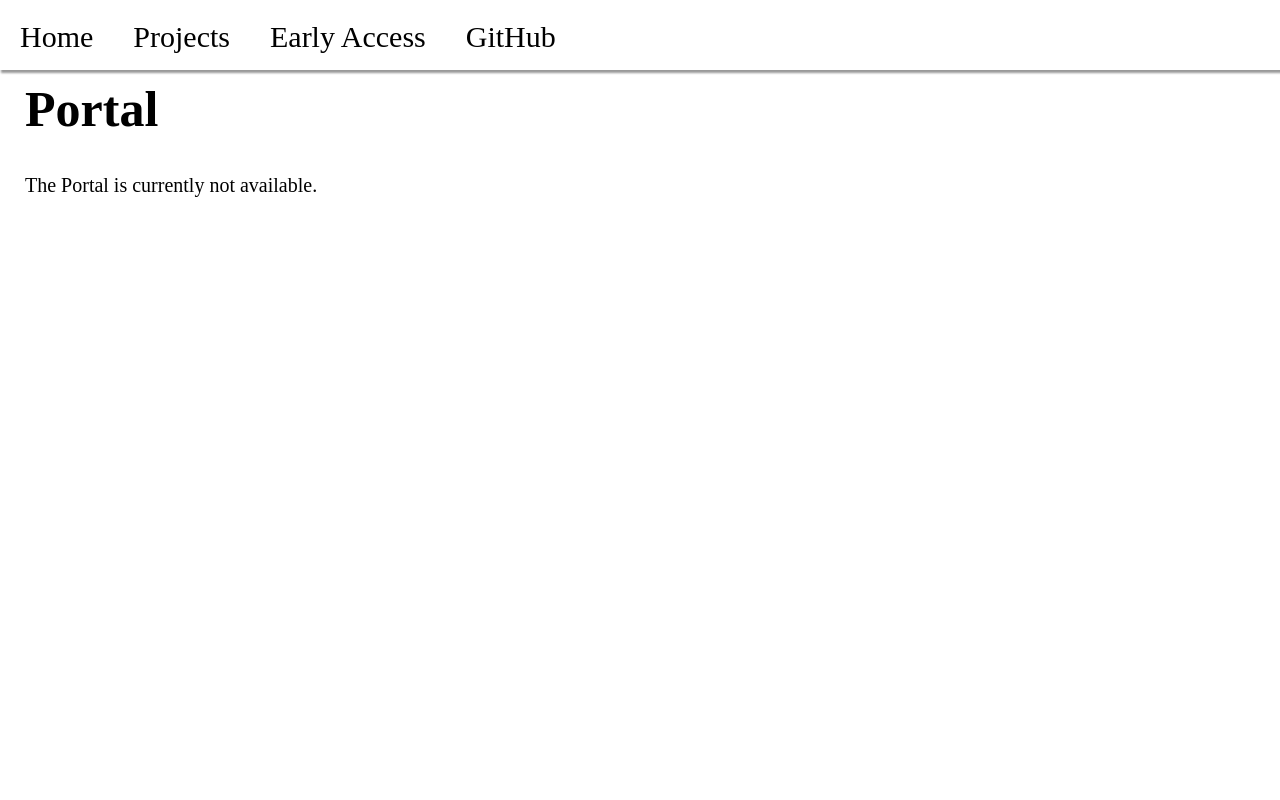
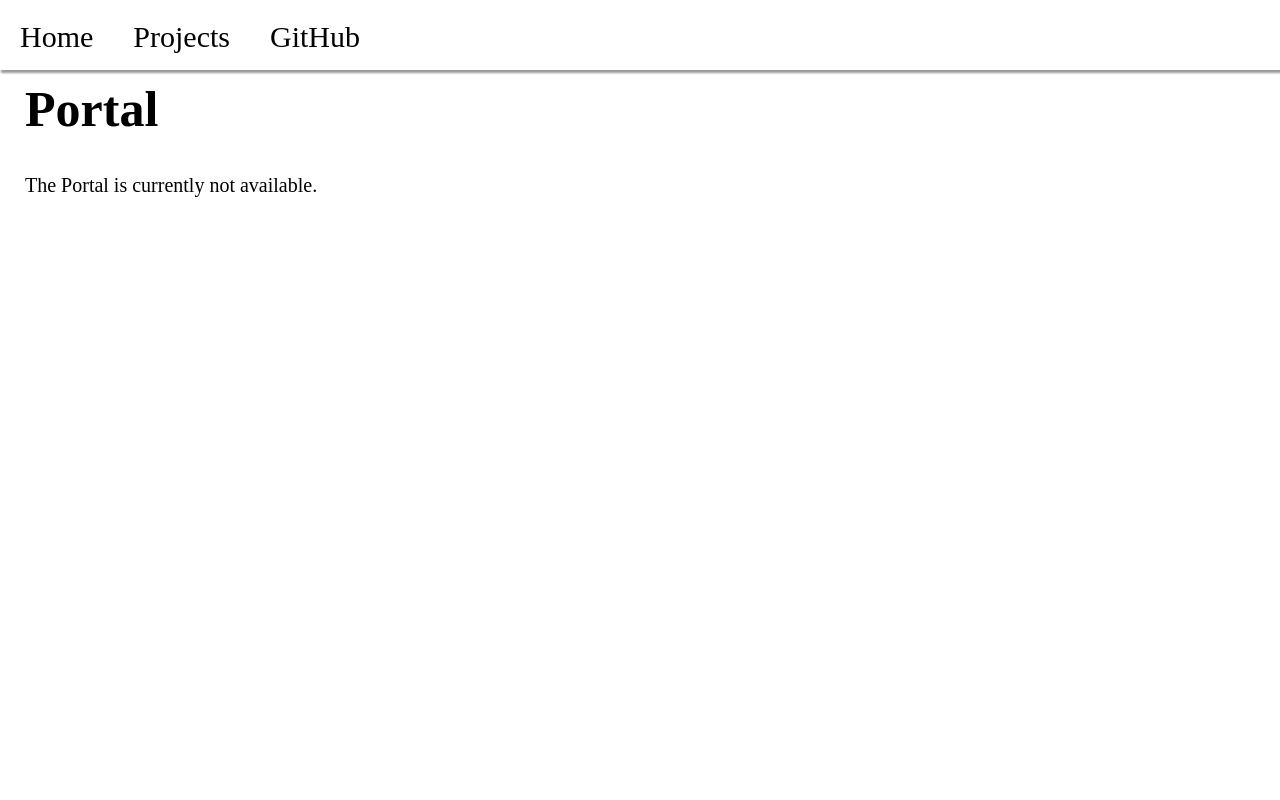
Before and after one commit to TheRockYT/www.therockyt.com, a Next.js app: page /portal in a window 1280 px wide. Shown: the top 800 px of the page. Built offline with nearby package versions, Linux system fonts and the light colour scheme.

Commit message:
Updated Nav

```diff
--- a/app/page.tsx
+++ b/app/page.tsx
@@ -23,7 +23,9 @@ export default function HomePage() {
           <Link href="/projects">Projects</Link>
         </h3>
         <h3>
-          <Link href="/early-access">Early Access</Link>
+          <Link href="/link/?to=https://www.spigotmc.org/members/620754/">
+            SpigotMC
+          </Link>
         </h3>
         <h3>
           <Link href="/link/?to=https://github.com/TheRockYT">GitHub</Link>
--- a/components/NavComponent.tsx
+++ b/components/NavComponent.tsx
@@ -19,7 +19,6 @@ export default function NavComponent() {
   const navigation = [
     ["Home", "/"],
     ["Projects", "/projects"],
-    ["Early Access", "/early-access"],
     ["GitHub", "/link?to=https://github.com/TheRockYT"],
   ];
   return (
```
